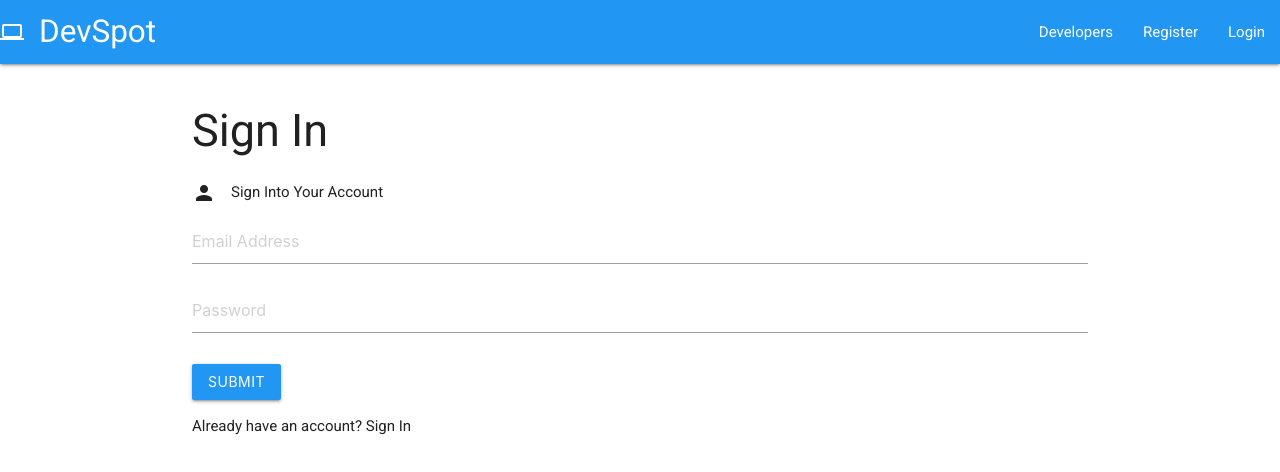
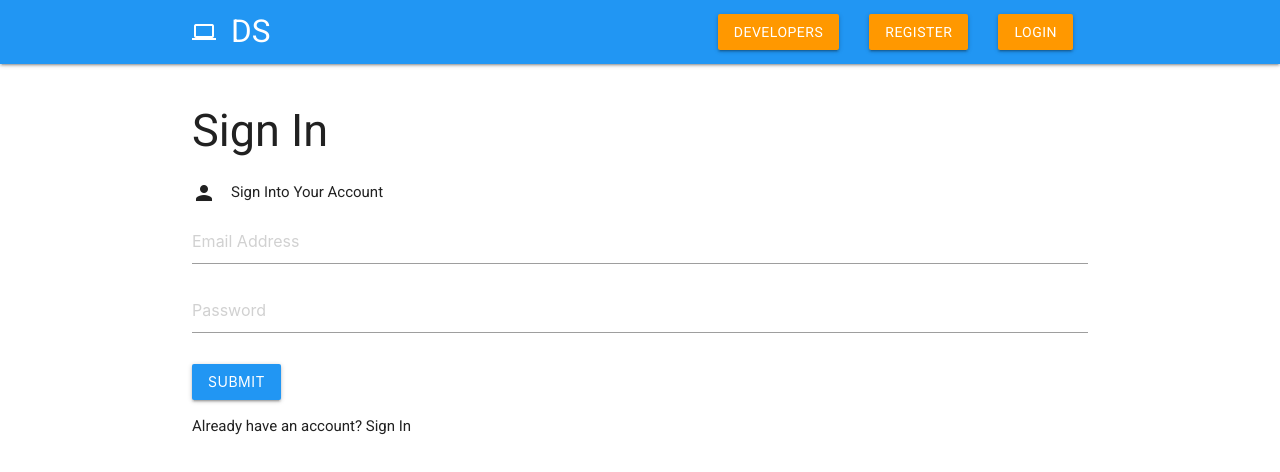
Before and after one commit to Josh363/social-media-app, a React (Create React App) app in the folder client/: page /login in a window 1280 px wide. Shown: the top 472 px of the page. Built offline with nearby package versions, Linux system fonts and the light colour scheme; no server answers.

Commit message:
fixed navbar container

```diff
--- a/client/src/App.css
+++ b/client/src/App.css
@@ -181,6 +181,10 @@ body {
   background: var(--light-color);
 }
 
+.dash-buttons {
+  display: flex;
+}
+
 /*!!!! Profile Page !!!!*/
 
 /* Profile Top */
--- a/client/src/components/dashboard/Education.js
+++ b/client/src/components/dashboard/Education.js
@@ -22,7 +22,7 @@ const Education = ({ education, deleteEducation }) => {
           onClick={() => deleteEducation(edu._id)}
           className='btn red accent-2'
         >
-          Delete
+          X
         </button>
       </td>
     </tr>
--- a/client/src/components/dashboard/Experience.js
+++ b/client/src/components/dashboard/Experience.js
@@ -22,7 +22,7 @@ const Experience = ({ experience, deleteExperience }) => {
           onClick={() => deleteExperience(exp._id)}
           className='btn red accent-2'
         >
-          Delete
+          X
         </button>
       </td>
     </tr>
--- a/client/src/components/layouts/Navbar.js
+++ b/client/src/components/layouts/Navbar.js
@@ -9,7 +9,7 @@ const Navbar = ({ auth: { isAuthenticated, loading }, logout }) => {
     <ul className='right hide-on-med-and-down'>
       <li>
         <Link to='/profiles'>
-          <i className='material-icons right'>people</i>Developers
+          fixe <i className='material-icons right'>people</i>Profiles
         </Link>
       </li>
       <li>
@@ -19,7 +19,7 @@ const Navbar = ({ auth: { isAuthenticated, loading }, logout }) => {
       </li>
       <li>
         <Link to='/questions'>
-          <i className='material-icons right'>question_answer</i>Questions
+          <i className='material-icons right'>question_answer</i>Q&A
         </Link>
       </li>
       <li>
@@ -29,7 +29,8 @@ const Navbar = ({ auth: { isAuthenticated, loading }, logout }) => {
       </li>
       <li>
         <Link onClick={logout} to='/login'>
-          <i className='material-icons right'>vpn_key</i>Logout
+          <i className='material-icons right'>vpn_key</i>
+          Logout
         </Link>
       </li>
     </ul>
@@ -38,13 +39,19 @@ const Navbar = ({ auth: { isAuthenticated, loading }, logout }) => {
   const guestLinks = (
     <ul className='right hide-on-med-and-down'>
       <li>
-        <Link to='/profiles'>Developers</Link>
+        <Link to='/profiles' className='btn orange'>
+          Developers
+        </Link>
       </li>
       <li>
-        <Link to='/register'>Register</Link>
+        <Link to='/register' className='btn orange'>
+          Register
+        </Link>
       </li>
       <li>
-        <Link to='/login'>Login</Link>
+        <Link to='/login' className='btn orange'>
+          Login
+        </Link>
       </li>
     </ul>
   )
@@ -53,12 +60,12 @@ const Navbar = ({ auth: { isAuthenticated, loading }, logout }) => {
     <ul className='sidenav' id='mobile-menu'>
       <li>
         <Link className='sidenav-close' to='/profiles'>
-          Developers
+          <i className='material-icons'>people</i>Profiles
         </Link>
       </li>
       <li>
         <Link className='sidenav-close' to='/posts'>
-          Posts
+          <i className='material-icons'>message</i>Posts
         </Link>
       </li>
       <li>
@@ -98,9 +105,15 @@ const Navbar = ({ auth: { isAuthenticated, loading }, logout }) => {
     <Fragment>
       <div className='navbar-fixed'>
         <nav className='blue'>
-          <div className='nav-wrapper'>
-            <Link className='brand-logo' to='/'>
-              <i className='material-icons'>computer</i> DevSpot
+          <div className='container'></div>
+          <div className='nav-wrapper container'>
+            <Link
+              className='brand-logo tooltipped'
+              to='/'
+              data-position='bottom'
+              data-tooltip='I am a tooltip'
+            >
+              <i className='material-icons'>computer</i> DS
             </Link>
             <a href='#!' data-target='mobile-menu' className='sidenav-trigger'>
               <i className='material-icons'>menu</i>
@@ -128,3 +141,5 @@ const mapStateToProps = (state) => ({
 })
 
 export default connect(mapStateToProps, { logout })(Navbar)
+
+//Finish NabBar Icons, remove buttons, and add education forms
--- a/client/src/components/profile-forms/AddExperience.js
+++ b/client/src/components/profile-forms/AddExperience.js
@@ -36,7 +36,7 @@ const AddExperience = ({ addExperience, history }) => {
       </p>
       <small>* = required field</small>
       <form className='form' onSubmit={onSubmit}>
-        <div className='form-group'>
+        <div className='input-field'>
           <input
             type='text'
             placeholder='* Job Title'
@@ -46,7 +46,7 @@ const AddExperience = ({ addExperience, history }) => {
             required
           />
         </div>
-        <div className='form-group'>
+        <div className='input-field'>
           <input
             type='text'
             placeholder='* Company'
@@ -56,7 +56,7 @@ const AddExperience = ({ addExperience, history }) => {
             required
           />
         </div>
-        <div className='form-group'>
+        <div className='input-field'>
           <input
             type='text'
             placeholder='Location'
@@ -65,11 +65,11 @@ const AddExperience = ({ addExperience, history }) => {
             onChange={onChange}
           />
         </div>
-        <div className='form-group'>
+        <div className='input-field'>
           <h4>From Date</h4>
           <input type='date' name='from' value={from} onChange={onChange} />
         </div>
-        <div className='form-group'>
+        <div className='input-field'>
           <p>
             <label>
               <input
@@ -87,7 +87,7 @@ const AddExperience = ({ addExperience, history }) => {
             </label>
           </p>
         </div>
-        <div className='form-group'>
+        <div className='input-field'>
           <h4>To Date</h4>
           <input
             type='date'
@@ -97,7 +97,7 @@ const AddExperience = ({ addExperience, history }) => {
             disabled={toDateDisabled && 'disabled'}
           />
         </div>
-        <div className='form-group'>
+        <div className='input-field'>
           <textarea
             name='description'
             cols='30'
@@ -105,10 +105,11 @@ const AddExperience = ({ addExperience, history }) => {
             placeholder='Job Description'
             value={description}
             onChange={onChange}
+            className='materialize-textarea'
           ></textarea>
         </div>
         <input type='submit' className='btn blue m-1' />
-        <Link className='btn blue m-1' to='dashboard'>
+        <Link className='btn orange m-1' to='dashboard'>
           Go Back
         </Link>
       </form>
--- a/client/src/components/profiles/Profiles.js
+++ b/client/src/components/profiles/Profiles.js
@@ -4,6 +4,7 @@ import { connect } from 'react-redux'
 import Spinner from '../layouts/Spinner'
 import ProfileItem from './ProfileItem'
 import { getProfiles } from '../../actions/profile'
+import { Link } from 'react-router-dom'
 
 const Profiles = ({ getProfiles, profile: { profiles, loading } }) => {
   useEffect(() => {
```
